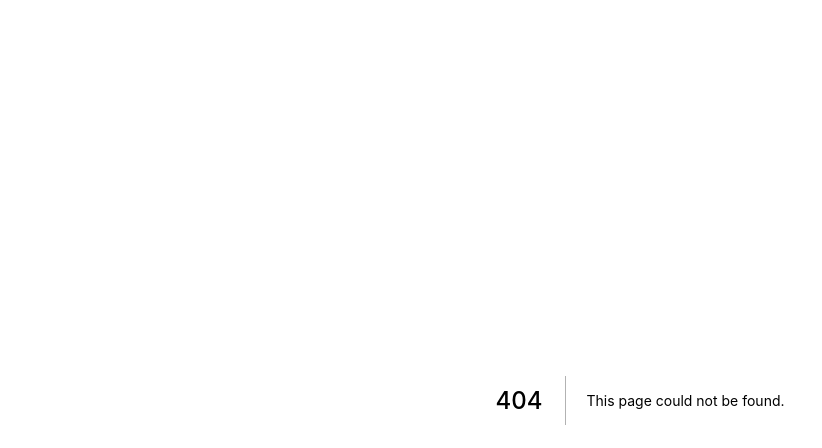
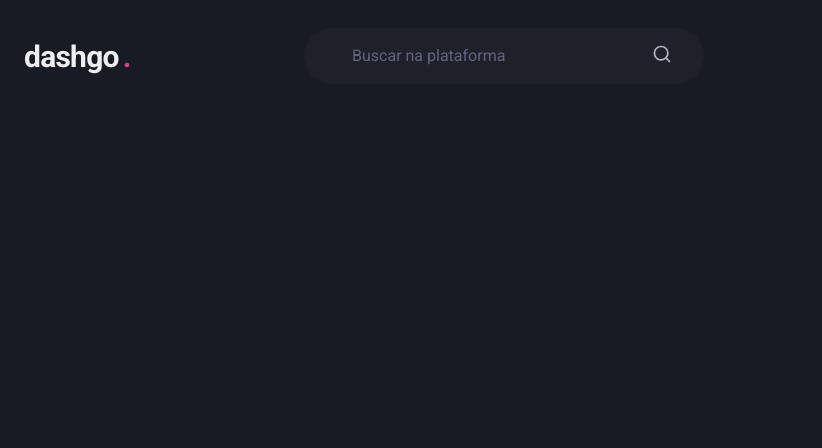
Before and after one commit to vitormarco/dashgo, a Next.js app: page /dashboard in a window 1280 px wide. Before the commit this address had no page. Shown: the top 448 px of the page, without its empty margins (0-822 px from the left). Built offline with nearby package versions, Linux system fonts and the light colour scheme.

Commit message:
Create logo and search input

```diff
--- a/package.json
+++ b/package.json
@@ -16,7 +16,8 @@
     "framer-motion": "^6.4.3",
     "next": "12.2.2",
     "react": "18.2.0",
-    "react-dom": "18.2.0"
+    "react-dom": "18.2.0",
+    "react-icons": "^4.4.0"
   },
   "devDependencies": {
     "@types/node": "18.0.3",
--- /dev/null
+++ b/src/components/Header/index.tsx
@@ -0,0 +1,45 @@
+import { Flex, Input, Text, Icon } from '@chakra-ui/react';
+import { RiSearchLine } from 'react-icons/ri'
+
+export const Header = () => {
+  return (
+    <Flex
+      as="header"
+      w="100%"
+      h="20"
+      maxWidth={1400}
+      mt={4}
+      px={6}
+      align="center"
+    >
+      <Text fontSize="3xl" fontWeight="bold" letterSpacing="tight" w="64">
+        dashgo
+        <Text as="span" ml={1} color="pink.500">.</Text>
+      </Text>
+
+      <Flex
+        as="label"
+        flex={1}
+        py={4}
+        px={8}
+        ml={6}
+        maxWidth={400}
+        alignSelf="center"
+        color="gray.200"
+        position="relative"
+        bg="gray.800"
+        borderRadius="full"
+      >
+        <Input
+          color="gray.500"
+          variant="unstyled"
+          px={4}
+          mr={4}
+          placeholder='Buscar na plataforma'
+        />
+
+        <Icon as={RiSearchLine} fontSize={20} />
+      </Flex>
+    </Flex>
+  );
+};
--- /dev/null
+++ b/src/pages/dashboard.tsx
@@ -0,0 +1,7 @@
+import { Header } from '../components/Header';
+
+const Dashboard = () => {
+  return <Header />;
+};
+
+export default Dashboard;
```
Also changed, not shown: 1 other file (tests, documents, lock files or other folders).
